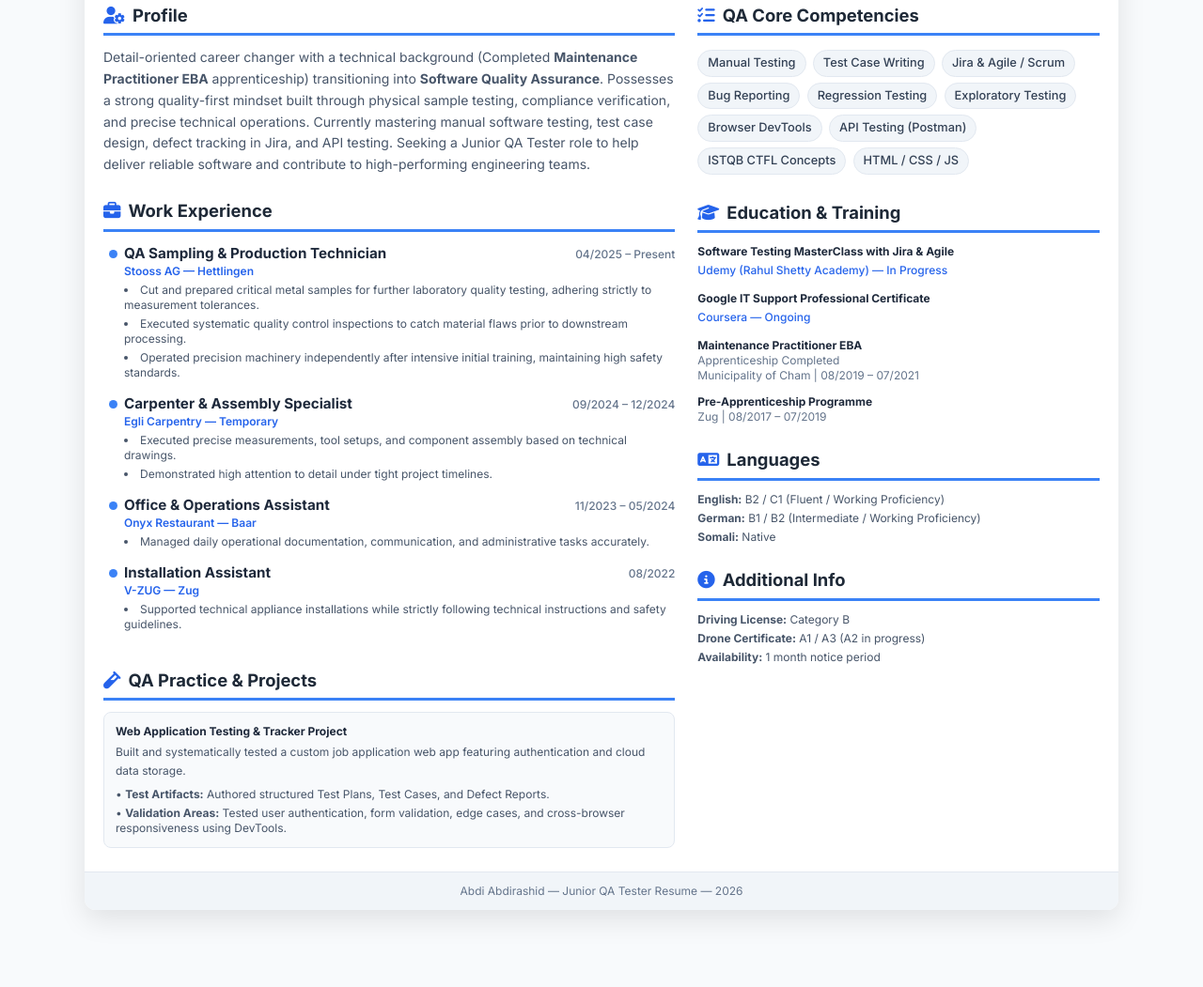
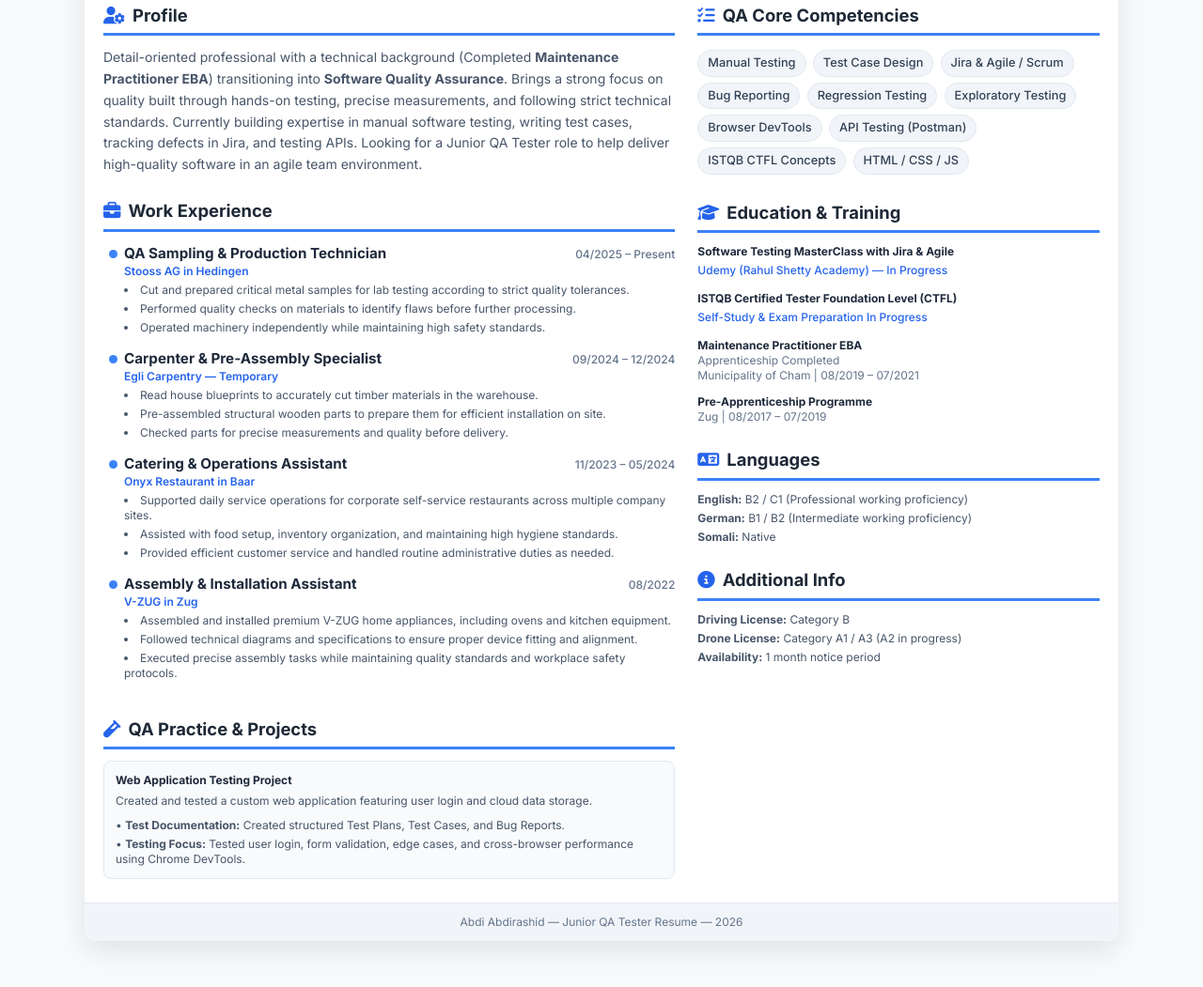
Before and after one commit to abditechh/Junior-QA-Resume-EN, a plain HTML site: page index.html in a window 1280 px wide. Shown: the part 269-1320 px from the top of the page at 94% size. Before the commit the page ends 1295 px from the top, so only its background shows below. Drawn offline with nearby package versions, Linux system fonts and the light colour scheme.

Commit message:
Update index.html

```diff
--- a/index.html
+++ b/index.html
@@ -283,7 +283,7 @@
                 <div>
                     <h2 class="section-title"><i class="fa-solid fa-user-gear text-blue-600 mr-2"></i>Profile</h2>
                     <p class="text-slate-600 text-sm leading-relaxed">
-                        Detail-oriented career changer with a technical background (Completed <strong>Maintenance Practitioner EBA</strong> apprenticeship) transitioning into <strong>Software Quality Assurance</strong>. Possesses a strong quality-first mindset built through physical sample testing, compliance verification, and precise technical operations. Currently mastering manual software testing, test case design, defect tracking in Jira, and API testing. Seeking a Junior QA Tester role to help deliver reliable software and contribute to high-performing engineering teams.
+                        Detail-oriented professional with a technical background (Completed <strong>Maintenance Practitioner EBA</strong>) transitioning into <strong>Software Quality Assurance</strong>. Brings a strong focus on quality built through hands-on testing, precise measurements, and following strict technical standards. Currently building expertise in manual software testing, writing test cases, tracking defects in Jira, and testing APIs. Looking for a Junior QA Tester role to help deliver high-quality software in an agile team environment.
                     </p>
                 </div>
 
@@ -297,64 +297,70 @@
                             <strong class="text-slate-800 font-bold">QA Sampling & Production Technician</strong>
                             <span class="text-xs text-slate-500 font-medium">04/2025 – Present</span>
                         </div>
-                        <div class="text-xs text-blue-600 font-semibold mb-1">Stooss AG — Hettlingen</div>
+                        <div class="text-xs text-blue-600 font-semibold mb-1">Stooss AG in Hedingen</div>
                         <ul class="text-xs text-slate-600 list-disc list-inside space-y-1">
-                            <li>Cut and prepared critical metal samples for further laboratory quality testing, adhering strictly to measurement tolerances.</li>
-                            <li>Executed systematic quality control inspections to catch material flaws prior to downstream processing.</li>
-                            <li>Operated precision machinery independently after intensive initial training, maintaining high safety standards.</li>
+                            <li>Cut and prepared critical metal samples for lab testing according to strict quality tolerances.</li>
+                            <li>Performed quality checks on materials to identify flaws before further processing.</li>
+                            <li>Operated machinery independently while maintaining high safety standards.</li>
                         </ul>
                     </div>
 
                     <!-- Egli Carpentry -->
                     <div class="timeline-item">
                         <div class="flex justify-between items-baseline timeline-flex">
-                            <strong class="text-slate-800 font-bold">Carpenter & Assembly Specialist</strong>
+                            <strong class="text-slate-800 font-bold">Carpenter & Pre-Assembly Specialist</strong>
                             <span class="text-xs text-slate-500 font-medium">09/2024 – 12/2024</span>
                         </div>
                         <div class="text-xs text-blue-600 font-semibold mb-1">Egli Carpentry — Temporary</div>
                         <ul class="text-xs text-slate-600 list-disc list-inside space-y-1">
-                            <li>Executed precise measurements, tool setups, and component assembly based on technical drawings.</li>
-                            <li>Demonstrated high attention to detail under tight project timelines.</li>
+                            <li>Read house blueprints to accurately cut timber materials in the warehouse.</li>
+                            <li>Pre-assembled structural wooden parts to prepare them for efficient installation on site.</li>
+                            <li>Checked parts for precise measurements and quality before delivery.</li>
                         </ul>
                     </div>
 
                     <!-- Onyx Restaurant -->
+                    <!-- Onyx Restaurant -->
                     <div class="timeline-item">
                         <div class="flex justify-between items-baseline timeline-flex">
-                            <strong class="text-slate-800 font-bold">Office & Operations Assistant</strong>
+                            <strong class="text-slate-800 font-bold">Catering & Operations Assistant</strong>
                             <span class="text-xs text-slate-500 font-medium">11/2023 – 05/2024</span>
                         </div>
-                        <div class="text-xs text-blue-600 font-semibold mb-1">Onyx Restaurant — Baar</div>
+                        <div class="text-xs text-blue-600 font-semibold mb-1">Onyx Restaurant in Baar</div>
                         <ul class="text-xs text-slate-600 list-disc list-inside space-y-1">
-                            <li>Managed daily operational documentation, communication, and administrative tasks accurately.</li>
+                            <li>Supported daily service operations for corporate self-service restaurants across multiple company sites.</li>
+                            <li>Assisted with food setup, inventory organization, and maintaining high hygiene standards.</li>
+                            <li>Provided efficient customer service and handled routine administrative duties as needed.</li>
                         </ul>
                     </div>
 
                     <!-- V-ZUG -->
+                    <!-- V-ZUG -->
                     <div class="timeline-item">
                         <div class="flex justify-between items-baseline timeline-flex">
-                            <strong class="text-slate-800 font-bold">Installation Assistant</strong>
+                            <strong class="text-slate-800 font-bold">Assembly & Installation Assistant</strong>
                             <span class="text-xs text-slate-500 font-medium">08/2022</span>
                         </div>
-                        <div class="text-xs text-blue-600 font-semibold mb-1">V-ZUG — Zug</div>
+                        <div class="text-xs text-blue-600 font-semibold mb-1">V-ZUG in Zug</div>
                         <ul class="text-xs text-slate-600 list-disc list-inside space-y-1">
-                            <li>Supported technical appliance installations while strictly following technical instructions and safety guidelines.</li>
+                            <li>Assembled and installed premium V-ZUG home appliances, including ovens and kitchen equipment.</li>
+                            <li>Followed technical diagrams and specifications to ensure proper device fitting and alignment.</li>
+                            <li>Executed precise assembly tasks while maintaining quality standards and workplace safety protocols.</li>
                         </ul>
                     </div>
-
                 </div>
 
                 <!-- PRACTICAL QA PROJECTS -->
                 <div>
                     <h2 class="section-title"><i class="fa-solid fa-vial text-blue-600 mr-2"></i>QA Practice & Projects</h2>
                     <div class="bg-slate-50 p-3 rounded-lg border border-slate-200">
-                        <strong class="text-slate-800 text-xs font-bold block mb-1">Web Application Testing & Tracker Project</strong>
+                        <strong class="text-slate-800 text-xs font-bold block mb-1">Web Application Testing Project</strong>
                         <p class="text-xs text-slate-600 leading-relaxed mb-2">
-                            Built and systematically tested a custom job application web app featuring authentication and cloud data storage.
+                            Created and tested a custom web application featuring user login and cloud data storage.
                         </p>
                         <div class="text-xs text-slate-600 space-y-1">
-                            <div>• <strong>Test Artifacts:</strong> Authored structured Test Plans, Test Cases, and Defect Reports.</div>
-                            <div>• <strong>Validation Areas:</strong> Tested user authentication, form validation, edge cases, and cross-browser responsiveness using DevTools.</div>
+                            <div>• <strong>Test Documentation:</strong> Created structured Test Plans, Test Cases, and Bug Reports.</div>
+                            <div>• <strong>Testing Focus:</strong> Tested user login, form validation, edge cases, and cross-browser performance using Chrome DevTools.</div>
                         </div>
                     </div>
                 </div>
@@ -369,7 +375,7 @@
                     <h2 class="section-title"><i class="fa-solid fa-list-check text-blue-600 mr-2"></i>QA Core Competencies</h2>
                     <div>
                         <span class="tag">Manual Testing</span>
-                        <span class="tag">Test Case Writing</span>
+                        <span class="tag">Test Case Design</span>
                         <span class="tag">Jira & Agile / Scrum</span>
                         <span class="tag">Bug Reporting</span>
                         <span class="tag">Regression Testing</span>
@@ -391,10 +397,9 @@
                     </div>
 
                     <div class="mb-3">
-                        <strong class="text-xs text-slate-800 font-bold block">Google IT Support Professional Certificate</strong>
-                        <span class="text-xs text-blue-600 font-medium">Coursera — Ongoing</span>
+                        <strong class="text-xs text-slate-800 font-bold block">ISTQB Certified Tester Foundation Level (CTFL)</strong>
+                        <span class="text-xs text-blue-600 font-medium">Self-Study & Exam Preparation In Progress</span>
                     </div>
-
                     <div class="mb-3">
                         <strong class="text-xs text-slate-800 font-bold block">Maintenance Practitioner EBA</strong>
                         <span class="text-xs text-slate-500 block">Apprenticeship Completed</span>
@@ -411,8 +416,8 @@
                 <div>
                     <h2 class="section-title"><i class="fa-solid fa-language text-blue-600 mr-2"></i>Languages</h2>
                     <ul class="text-xs text-slate-600 space-y-1">
-                        <li><strong>English:</strong> B2 / C1 (Fluent / Working Proficiency)</li>
-                        <li><strong>German:</strong> B1 / B2 (Intermediate / Working Proficiency)</li>
+                        <li><strong>English:</strong> B2 / C1 (Professional working proficiency)</li>
+                        <li><strong>German:</strong> B1 / B2 (Intermediate working proficiency)</li>
                         <li><strong>Somali:</strong> Native</li>
                     </ul>
                 </div>
@@ -422,7 +427,7 @@
                     <h2 class="section-title"><i class="fa-solid fa-circle-info text-blue-600 mr-2"></i>Additional Info</h2>
                     <ul class="text-xs text-slate-600 space-y-1">
                         <li><strong>Driving License:</strong> Category B</li>
-                        <li><strong>Drone Certificate:</strong> A1 / A3 (A2 in progress)</li>
+                        <li><strong>Drone License:</strong> Category A1 / A3 (A2 in progress)</li>
                         <li><strong>Availability:</strong> 1 month notice period</li>
                     </ul>
                 </div>
```
